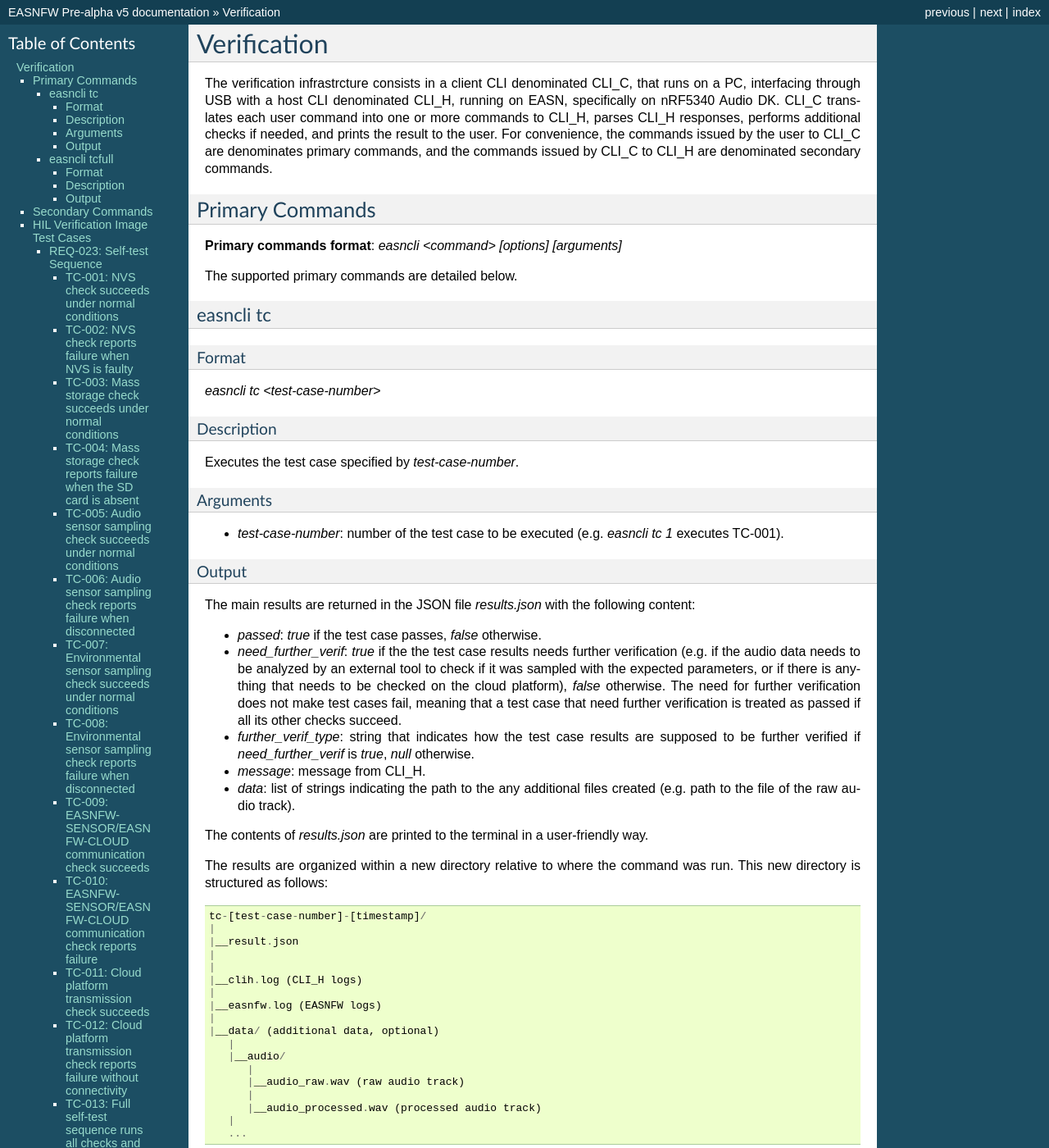
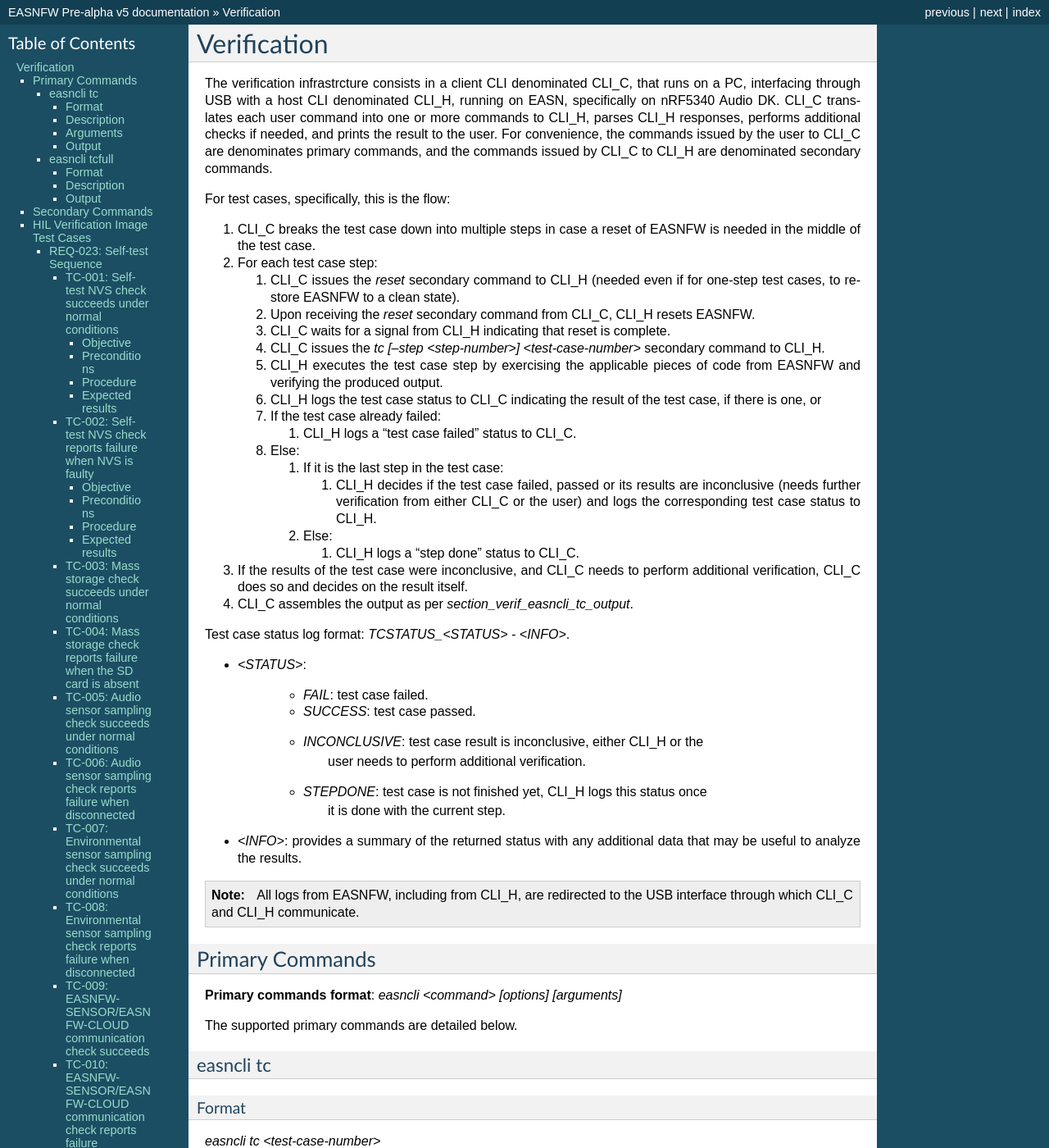
Before and after one commit to hslourenc/easnfw, a Sphinx documentation site: the page built from docs/sphinx/source/chapters/verification.rst, in a window 1280 px wide and 1400 px high. Shown: the whole window at 82% size. Built offline with Sphinx 7.4.7, drawn with Linux system fonts in a browser that asks for light colours; the version number could not be read and is left out; some of the changed text lies outside the part shown.

Commit message:
rewrite tc-001 and tc-002

```diff
--- a/docs/sphinx/source/chapters/verification.rst
+++ b/docs/sphinx/source/chapters/verification.rst
@@ -9,6 +9,66 @@ into one or more commands to CLI_H, parses CLI_H responses, performs additional
 checks if needed, and prints the result to the user. For convenience, the
 commands issued by the user to CLI_C are denominates primary commands, and the
 commands issued by CLI_C to CLI_H are denominated secondary commands.
+
+For test cases, specifically, this is the flow:
+
+#. CLI_C breaks the test case down into multiple steps in case a reset of
+   EASNFW is needed in the middle of the test case.
+#. For each test case step:
+
+   #. CLI_C issues the `reset` secondary command to CLI_H (needed even if for
+      one-step test cases, to restore EASNFW to a clean state).
+   #. Upon receiving the `reset` secondary command from CLI_C, CLI_H resets
+      EASNFW.
+   #. CLI_C waits for a signal from CLI_H indicating that reset is complete.
+   #. CLI_C issues the `tc [--step <step-number>] <test-case-number>` secondary
+      command to CLI_H.
+   #. CLI_H executes the test case step by exercising the applicable pieces of
+      code from EASNFW and verifying the produced output.
+   #. CLI_H logs the test case status to CLI_C indicating the result of the test
+      case, if there is one, or
+
+
+   #. If the test case already failed:
+
+      #. CLI_H logs a "test case failed" status to CLI_C.
+
+   #. Else:
+
+      #. If it is the last step in the test case:
+
+         #. CLI_H decides if the test case failed, passed or its results are
+            inconclusive (needs further verification from either CLI_C or the
+            user) and logs the corresponding test case status to CLI_H.
+
+      #. Else:
+
+         #. CLI_H logs a "step done" status to CLI_C.
+
+#. If the results of the test case were inconclusive, and CLI_C needs to
+   perform additional verification, CLI_C does so and decides on the result
+   itself.
+#. CLI_C assembles the output as per `section_verif_easncli_tc_output`.
+
+Test case status log format: `TCSTATUS_<STATUS> - <INFO>`.
+
+* `<STATUS>`:
+
+   * `FAIL`: test case failed.
+   * `SUCCESS`: test case passed.
+   * `INCONCLUSIVE`: test case result is inconclusive, either CLI_H or the
+      user needs to perform additional verification.
+   * `STEPDONE`: test case is not finished yet, CLI_H logs this status once
+      it is done with the current step.
+
+* `<INFO>`: provides a summary of the returned status with any additional data
+  that may be useful to analyze the results.
+
+
+.. note::
+
+   All logs from EASNFW, including from CLI_H, are redirected to the USB
+   interface through which CLI_C and CLI_H communicate.
 
 Primary Commands
 ================
@@ -35,6 +95,8 @@ Arguments
 
 * `test-case-number`: number of the test case to be executed (e.g. `easncli tc
   1` executes TC-001).
+
+.. _section_verif_easncli_tc_output:
 
 Output
 ^^^^^^
@@ -69,10 +131,9 @@ was run. This new directory is structured as follows:
    |
    |__result.json
    |
+   |__tc-[test-case-number]_cli_c.log (CLI_C logs)
    |
-   |__clih.log (CLI_H logs)
-   |
-   |__easnfw.log (EASNFW logs)
+   |__tc-[test-case-number].log (CLI_H / EASNFW logs)
    |
    |__data/ (additional data, optional)
       |
@@ -143,52 +204,56 @@ driven by a host PC issuing CLI commands to EASNFW-SENSOR.
 REQ-023: Self-test Sequence
 ---------------------------
 
-TC-001: NVS check succeeds under normal conditions
-^^^^^^^^^^^^^^^^^^^^^^^^^^^^^^^^^^^^^^^^^^^^^^^^^^
+TC-001: Self-test NVS check succeeds under normal conditions
+^^^^^^^^^^^^^^^^^^^^^^^^^^^^^^^^^^^^^^^^^^^^^^^^^^^^^^^^^^^^
 
-**Objective:** Verify that the NVS read/write self-test check reports success
-when NVS is functional.
+Objective
+"""""""""
 
-**Preconditions:** NVS is in a known-good state.
+Verify that the NVS check of the self-test sequence reports success when NVS is
+functional.
 
-**Procedure:**
+Preconditions
+"""""""""""""
 
-#. CLI_C sends the `tc001` command to CLI_H.
-#. CLI_H runs a function that performs the NVS check of the self-test sequence
-   (`selftest_nvs()`).
-#. EASNFW
-#. CLI_H parses the results of `selftest_nvs()` and outputs:
+NVS is in a known-good state.
 
-   * success if the NVS check of the self-test sequence succeeds;
-   * failure otherwise.
+Procedure
+"""""""""
 
-..
-   status to CLI_C together with a message explaining the result (examples of
-   the CLI_H outputs: `SUCCESS: NVS self-test check succeeded`, `FAIL: NVS
-   self-test check failed with error code <error-code>`).
+#. Run the NVS check of the self-test sequence.
 
-TC-002: NVS check reports failure when NVS is faulty
-^^^^^^^^^^^^^^^^^^^^^^^^^^^^^^^^^^^^^^^^^^^^^^^^^^^^
+Expected results
+""""""""""""""""
 
-**Objective:** Verify that the NVS check correctly reports failure when NVS
-cannot be written to or read from.
+* NVS check of the self-test sequence succeeds.
 
-**Preconditions:** Inject a fault to NVS access.
+TC-002: Self-test NVS check reports failure when NVS is faulty
+^^^^^^^^^^^^^^^^^^^^^^^^^^^^^^^^^^^^^^^^^^^^^^^^^^^^^^^^^^^^^^
 
-**Procedure:**
+Objective
+"""""""""
 
-#. CLI_C sends the `tc001` command to CLI_H.
-#. CLI_H injects a fault in a function that NVS access depends on.
-#. CLI_H runs a function that performs the NVS check of the self-test sequence
-   (`selftest_nvs()`).
-#. CLI_H parses the results of `selftest_nvs()` and outputs:
+Verify that the NVS check of the self-test sequence reports failure when read
+data does not match written data.
 
-   * success if the NVS check of the self-test sequence fails;
-   * failure otherwise.
+Preconditions
+"""""""""""""
 
-**Fault injection example**
+None.
 
-Assuming `selftest_nvs()` calls a function `nvs_read()`,
+Procedure
+"""""""""
+
+#. Inject a fault in the self-test NVS check so that the data read from a given
+   entry does not match the data that was just written.
+#. Run the NVS check of the self-test sequence.
+
+Expected results
+""""""""""""""""
+
+* NVS check of the self-test sequence fails with an error code that indicates
+  that read data does not match written data.
 
 TC-003: Mass storage check succeeds under normal conditions
 ^^^^^^^^^^^^^^^^^^^^^^^^^^^^^^^^^^^^^^^^^^^^^^^^^^^^^^^^^^^
```
Also changed, not shown: 4 other files.
